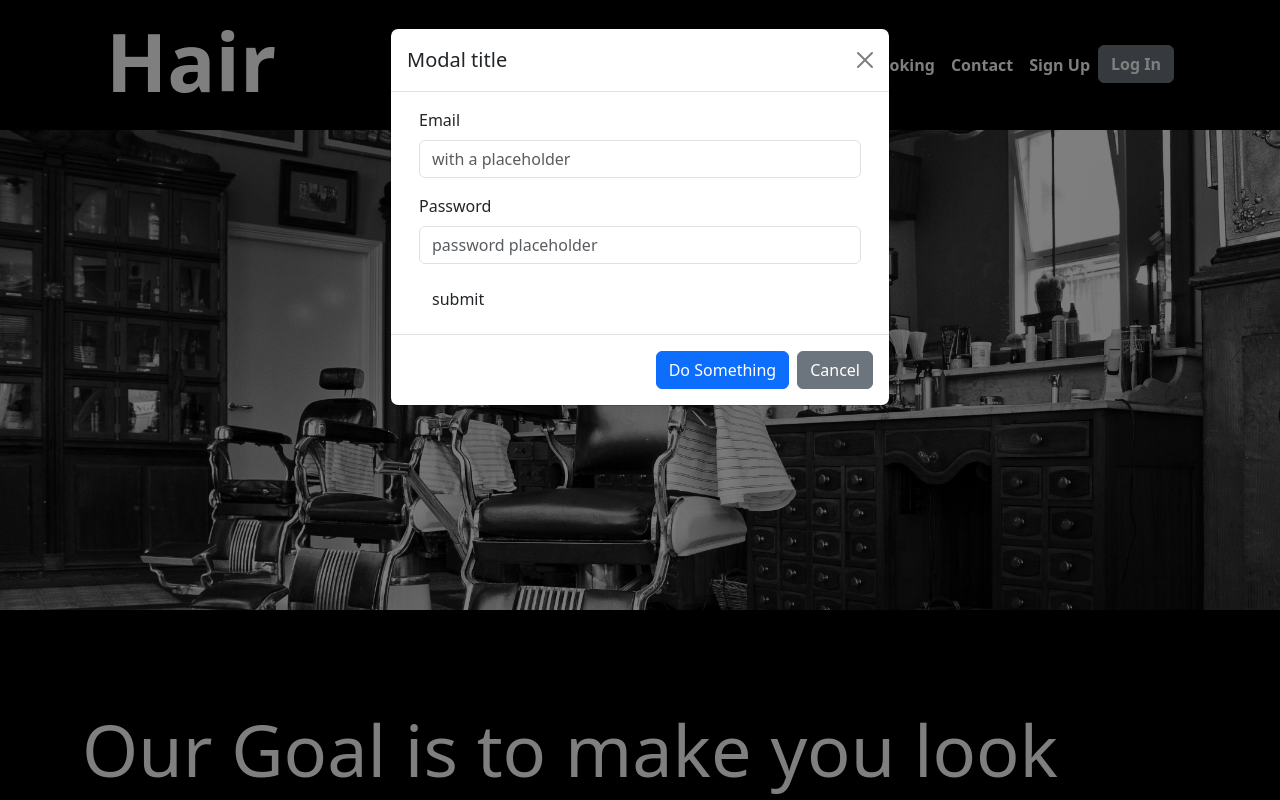
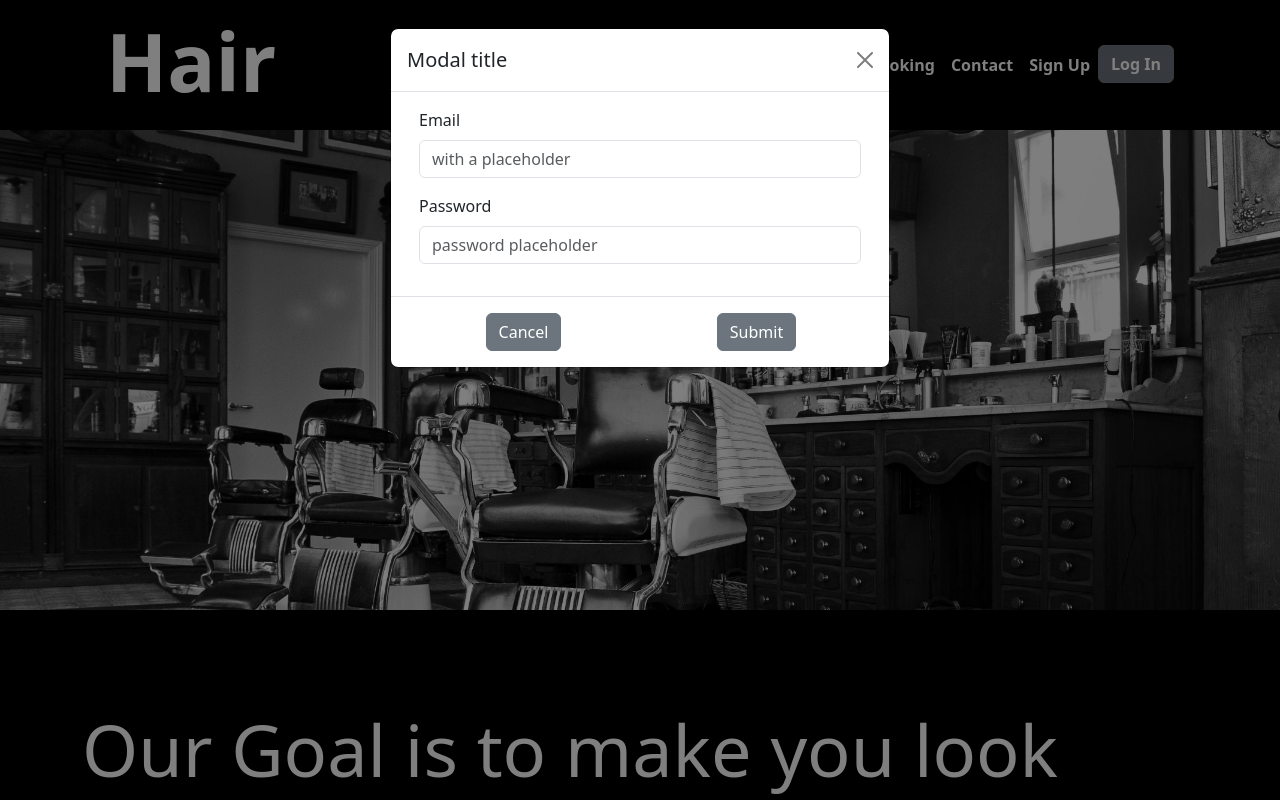
Before and after one commit to chaunceyplum/classycutz2.0, a Next.js app: page / in a window 1280 px wide. Both pictures are taken after a click on the button "Log In". Shown: the top 800 px of the page. Built offline with nearby package versions, Linux system fonts and the light colour scheme.

Commit message:
added login endpoint

```diff
--- a/src/components/MyModal.tsx
+++ b/src/components/MyModal.tsx
@@ -1,4 +1,7 @@
-import React, { useState } from 'react'
+import { ThemeContext } from '@/context/context'
+import axios from 'axios'
+import React, { useContext, useState } from 'react'
+import { Col, Row } from 'react-bootstrap'
 import {
   Button,
   Modal,
@@ -13,6 +16,72 @@ import {
 } from 'reactstrap'
 
 function MyModal(args: any) {
+  interface Customer {
+    data: {
+      email: String
+      password: String
+    }
+  }
+  const [userEmail, setUserEmail] = useState('')
+  const [userPassword, setUserPassword] = useState('')
+
+  // const { userData, setUserData } = useThemeContext()
+
+  const clearBoth = () => {
+    setUserEmail('')
+    setUserPassword('')
+  }
+
+  //const apiUrl = 'https://classycutzbackend.herokuapp.com/newportContactinfo'
+
+  const apiUrl = '/api/login'
+
+  // const forceUpdateHandler = () => {
+  //   this.forceUpdate()
+  // }
+  const user: Customer = {
+    data: {
+      email: userEmail,
+      password: userPassword,
+    },
+  }
+  const logIn = async (user: object) => {
+    try {
+      const res = await axios.post(`${apiUrl}`, user)
+
+      console.log(res.data)
+
+      res.data
+        ? console.log(res.data)
+        : console.log('unable to run setter func')
+
+      return res.data
+    } catch (err: any) {
+      return err.FirstName
+    }
+    // forceUpdateHandler()
+  }
+  const hashPass = (unHashedPass: String) => {
+    // {
+    //   return bcrypt.hash(unHashedPass, 10).then((hash: string) => {
+    //     return hash
+    //   })
+  }
+
+  const submitUser = (event: any) => {
+    // const newPass = hashPass(userPassword)
+    const userDetails: Customer = {
+      data: {
+        email: userEmail,
+        password: userPassword,
+      },
+    }
+
+    //console.log(userDetails)
+    logIn(userDetails)
+
+    return userDetails
+  }
   const [modal, setModal] = useState(false)
 
   const toggle = () => setModal(!modal)
@@ -34,6 +103,7 @@ function MyModal(args: any) {
                   name='email'
                   id='exampleEmail'
                   placeholder='with a placeholder'
+                  onChange={async (e) => setUserEmail(e.target.value)}
                 />
               </FormGroup>
               <FormGroup>
@@ -43,19 +113,41 @@ function MyModal(args: any) {
                   name='password'
                   id='examplePassword'
                   placeholder='password placeholder'
+                  onChange={async (e) => setUserPassword(e.target.value)}
                 />
               </FormGroup>
-              <button className='btn'>submit</button>
             </Form>
           </Container>
         </ModalBody>
         <ModalFooter>
-          <Button color='primary' onClick={toggle}>
-            Do Something
-          </Button>{' '}
-          <Button color='secondary' onClick={toggle}>
-            Cancel
-          </Button>
+          <Container>
+            <Row>
+              <Col xs={6}>
+                <div className='center text-center'>
+                  <Button
+                    className='bgColor'
+                    onClick={() => {
+                      clearBoth()
+                    }}
+                  >
+                    Cancel
+                  </Button>
+                </div>
+              </Col>
+              <Col xs={6}>
+                <div className='center text-center'>
+                  <Button
+                    className='bgColor'
+                    onClick={(e) => {
+                      submitUser(e)
+                    }}
+                  >
+                    Submit
+                  </Button>
+                </div>
+              </Col>
+            </Row>
+          </Container>
         </ModalFooter>
       </Modal>
     </div>
--- a/src/components/MyNav.tsx
+++ b/src/components/MyNav.tsx
@@ -1,4 +1,4 @@
-import { useState } from 'react'
+import { createContext, useContext, useState } from 'react'
 import {
   Collapse,
   Navbar,
@@ -13,10 +13,13 @@ import {
   Modal,
 } from 'reactstrap'
 import MyModal from './MyModal'
+import { ThemeContext } from '@/context/context'
+
+// const userContext = createContext<T>(defaultValue: T)</T>
 
 const MyNav = (): JSX.Element => {
   const [isOpen, setIsOpen] = useState(false)
-
+  const [userData, setUserData] = useState()
   const toggle = () => setIsOpen(!isOpen)
 
   return (
--- /dev/null
+++ b/src/components/Providers.tsx
@@ -0,0 +1,5 @@
+import { ThemeContextProvider } from '@/context/context'
+
+export function Providers({ children }: { children: React.ReactNode }) {
+  return <ThemeContextProvider>{children}</ThemeContextProvider>
+}
--- a/src/components/SignupForm.tsx
+++ b/src/components/SignupForm.tsx
@@ -1,3 +1,4 @@
+'use client'
 import React, { useState } from 'react'
 import { FormControl, FormLabel } from 'react-bootstrap'
 import { Button, Col, Container, Form, FormGroup, Row } from 'reactstrap'
@@ -5,7 +6,7 @@ import DateTimePick from './DateTimePick'
 import axios from 'axios'
 // import bcrypt from 'bcrypt'
 // const bcrypt = require('bcrypt')
-
+import { useThemeContext } from '@/context/context'
 const SignupForm = () => {
   interface Customer {
     data: {
@@ -25,6 +26,7 @@ const SignupForm = () => {
   const [userCity, setUserCity] = useState('')
   const [userPhoneNumber, setUserPhoneNumber] = useState('')
   const [userFavoriteBarber, setUserFavoriteBarber] = useState(Number)
+  // const { userData, setUserData } = useThemeContext()
 
   const clearBoth = () => {
     setUserEmail('')
--- a/src/context/context.js
+++ b/src/context/context.js
@@ -5,9 +5,13 @@ import { createContext, useContext, useState } from 'react'
 export const ThemeContext = createContext({})
 
 export const ThemeContextProvider = ({ children }) => {
-  const [data, setData] = useState()
+  const [userData, setUserData] = useState()
 
-  return <ThemeContext.Provider>{children}</ThemeContext.Provider>
+  return (
+    <ThemeContext.Provider value={{ userData, setUserData }}>
+      {children}
+    </ThemeContext.Provider>
+  )
 }
 
 export const useThemeContext = () => useContext(ThemeContext)
--- a/src/pages/_app.tsx
+++ b/src/pages/_app.tsx
@@ -2,13 +2,22 @@ import '../styles/styles.css'
 import type { AppProps } from 'next/app'
 import 'bootstrap/dist/css/bootstrap.min.css' // Import bootstrap CSS
 import { ThemeContextProvider } from '../context/context'
+import { Providers } from '@/components/Providers'
 
-export default function App({ Component, pageProps }: AppProps) {
+export default function App(
+  { Component, pageProps }: AppProps,
+  {
+    children,
+  }: {
+    children: React.ReactNode
+  }
+) {
   return (
     <>
-      <ThemeContextProvider>
+      <Providers>
+        {children}
         <Component {...pageProps} />
-      </ThemeContextProvider>
+      </Providers>
     </>
   )
 }
--- /dev/null
+++ b/src/pages/api/login.ts
@@ -0,0 +1,34 @@
+import { NextApiRequest, NextApiResponse } from 'next'
+import { PrismaClient } from '@prisma/client'
+const prisma = new PrismaClient()
+
+export default async function handler(
+  req: NextApiRequest,
+  res: NextApiResponse
+) {
+  // if (req.method == 'GET') {
+  //   try {
+  //     const data = await prisma.customer.findMany()
+  //     res.status(200).send({ data })
+  //   } catch (err) {
+  //     res.status(500).send({ error: 'failed to fetch data' })
+  //   }
+  // } else
+  if (req.method == 'POST') {
+    try {
+      // const newBarber = req.body
+      const data = await prisma.customer.findUnique({
+        where: {
+          email: req.body.data.email,
+        },
+      })
+      data
+        ? res.status(200).send(`you logged in @${req.body.data.email}`)
+        : res.status(500)
+      //res.status(200).send({ data })
+    } catch (err) {
+      res.status(500).send({ error: err })
+      console.log(err)
+    }
+  }
+}
--- a/src/pages/index.tsx
+++ b/src/pages/index.tsx
@@ -7,7 +7,18 @@ import Hero from '@/components/Hero'
 import Testimonials from '@/components/Testimonials'
 import NavWithHero from '@/components/NavWithHero'
 import Footer from '@/components/Footer'
-
+// import type { InferGetStaticPropsType, GetStaticProps } from 'next'
+type User = {
+  data: {
+    firstName: String
+    lastName: String
+    city: String
+    phoneNumber: String
+    ffavoriteBarber: Number
+    email: String
+    password: String
+  }
+}
 export default function Home() {
   return (
     <>
@@ -27,3 +38,10 @@ export default function Home() {
     </>
   )
 }
+// export const getUserProps: GetStaticProps<{
+//   user: User
+// }> = async (userData) => {
+//   // const res = await fetch('https://api.github.com/repos/vercel/next.js')
+//   const user = await userData.json()
+//   return { props: { user } }
+// }
```
Also changed, not shown: tsconfig.json (+7 -1 lines).
